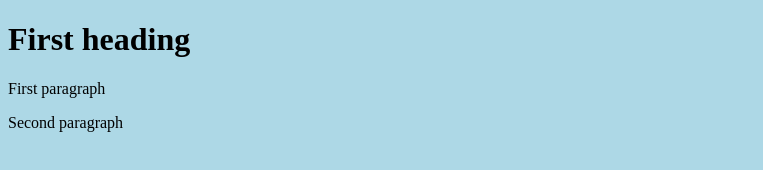
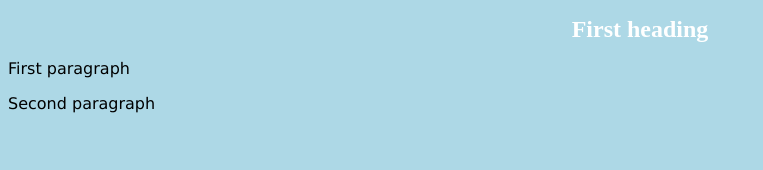
Before and after one commit to MariaKln/first_project, a plain HTML site: page index.html in a window 1280 px wide. Shown: the whole page, without its empty margins (0-763 px from the left). Drawn offline with Linux system fonts and the light colour scheme.

Commit message:
add some new features

```diff
--- a/index.html
+++ b/index.html
@@ -3,7 +3,7 @@
 <head>
     <meta charset="UTF-8">
     <meta name="viewport" content="width=device-width, initial-scale=1.0">
-    <title>Document</title>
+    <title>Page 1 (Index)</title>
     <link rel="stylesheet" href="styles.css">
 </head>
 <body>
--- a/styles.css
+++ b/styles.css
@@ -1,3 +1,12 @@
 body {
 	background-color: lightblue;
 }
+h1 {
+	color: white;
+	text-align: center;
+	font-size: 24px;
+}
+p {
+	font-family: verdana;
+	font-size: 16px;
+}
```
Also changed, not shown: page2.html (+1 -0 lines).
